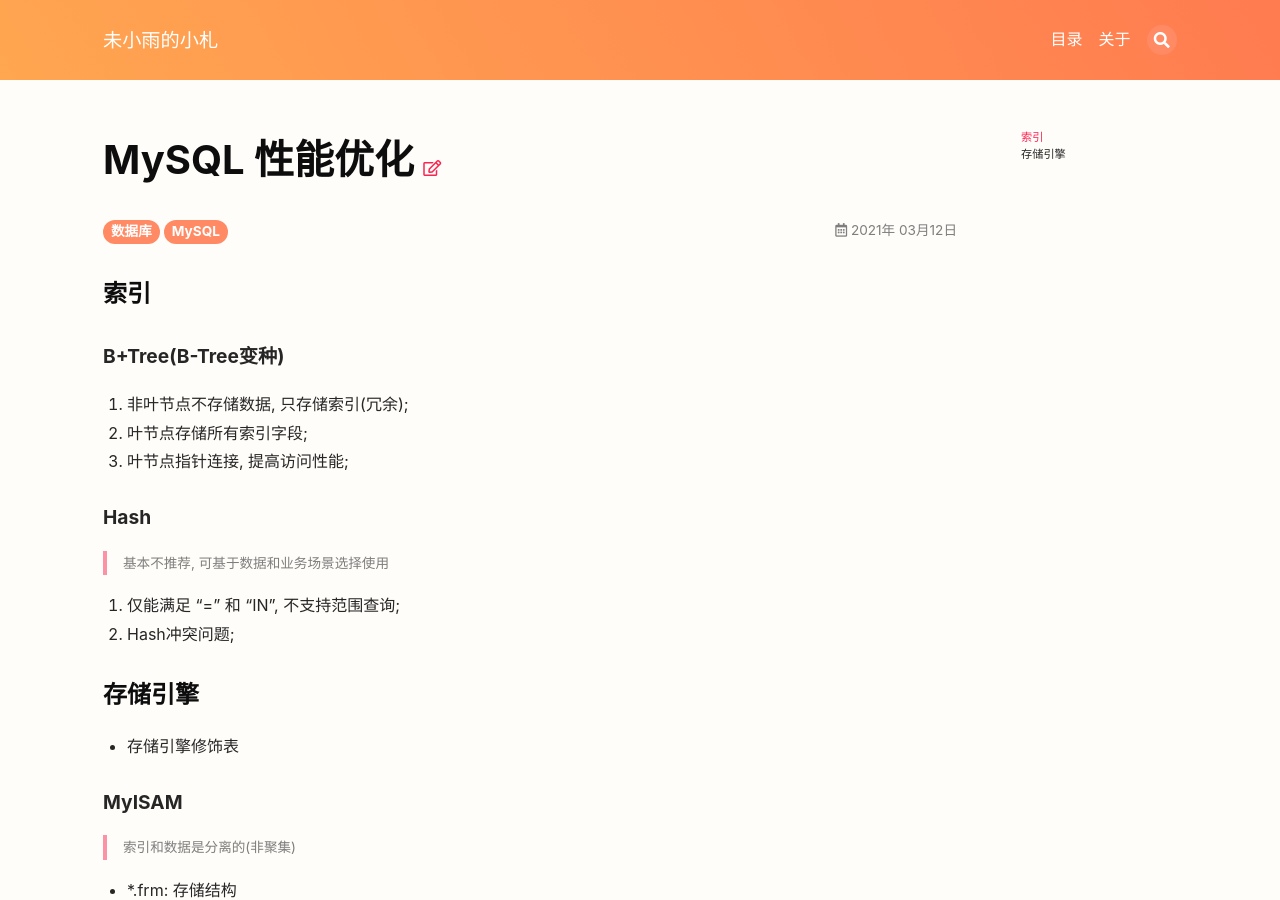
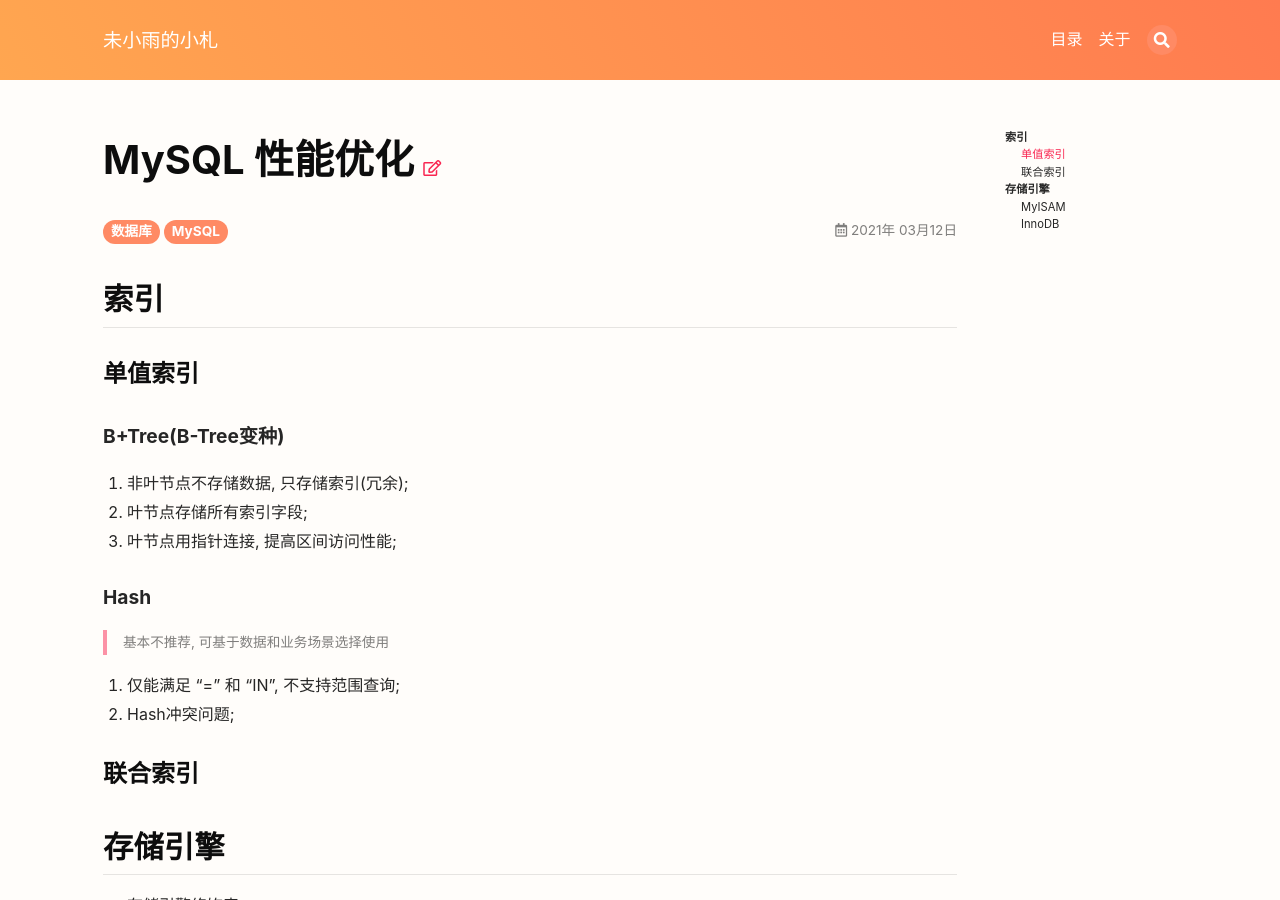
Before and after one commit to cloudland/cloudland.github.io, a Jekyll site: the page built from _posts/2021-03-12-blog-01.md, in a window 1280 px wide and 900 px high. Built offline with Jekyll 4.4.1, drawn with Linux system fonts in a browser that asks for light colours; nearby versions of some CDN libraries.

Commit message:
调整目录

```diff
--- a/_posts/2021-03-12-blog-01.md
+++ b/_posts/2021-03-12-blog-01.md
@@ -9,13 +9,16 @@
 tags: 数据库 MySQL
 ---
 
-### 索引
+## 索引
+
+### 单值索引
 
 #### B+Tree(B-Tree变种)
 
 1. 非叶节点不存储数据, 只存储索引(冗余);
 2. 叶节点存储所有索引字段;
-3. 叶节点指针连接, 提高访问性能;
+3. 叶节点用指针连接, 提高区间访问性能;
+
 
 #### Hash
 
@@ -24,13 +27,15 @@
 1. 仅能满足 "=" 和 "IN", 不支持范围查询;
 2. Hash冲突问题;
 
+### 联合索引
 
 
-### 存储引擎
+
+## 存储引擎
 
   * 存储引擎修饰表
 
-#### MyISAM
+### MyISAM
 
   > 索引和数据是分离的(非聚集)
 
@@ -39,7 +44,7 @@
   * *.MYI: 存储索引(Index)
 
 
-#### InnoDB
+### InnoDB
 
   > 索引和数据是集中的(聚集)
 
```
